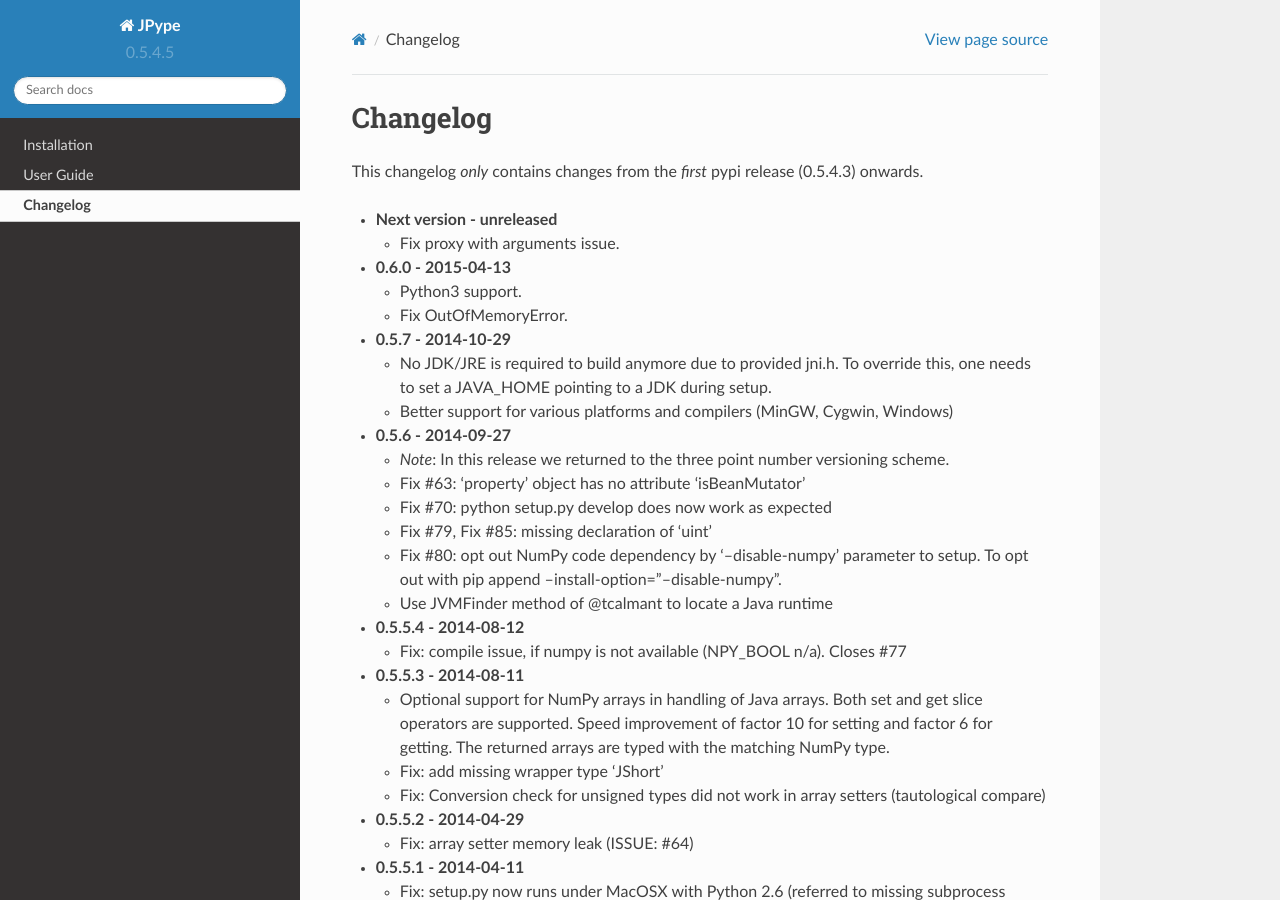
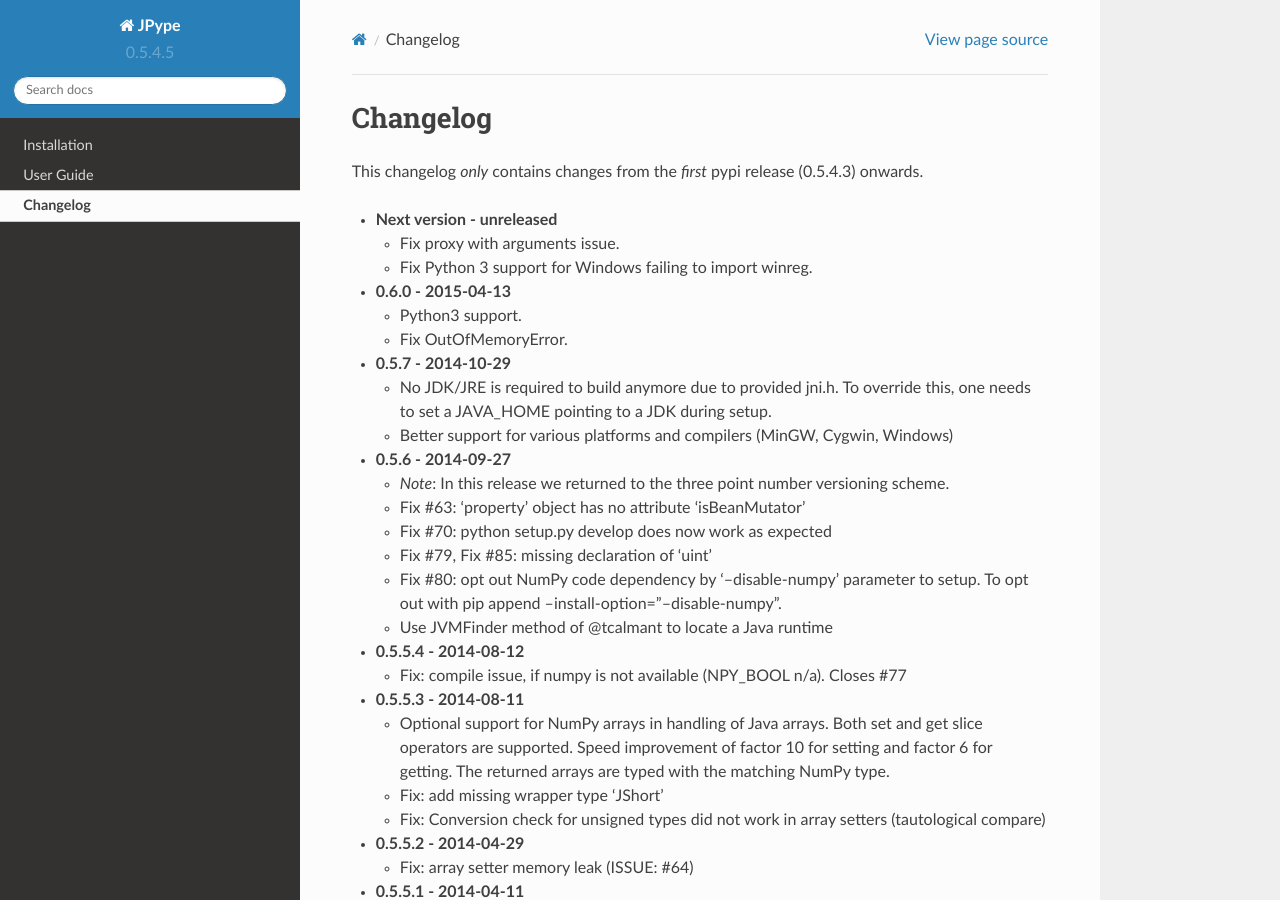
Before and after one commit to jpype-project/jpype, a Sphinx documentation site: the page built from doc/CHANGELOG.rst, in a window 1280 px wide and 900 px high. Built offline with Sphinx 7.4.7 and the Read the Docs theme 2.0.0, drawn with Linux system fonts in a browser that asks for light colours.

Commit message:
Add fix #138 to changelog.

```diff
--- a/doc/CHANGELOG.rst
+++ b/doc/CHANGELOG.rst
@@ -6,6 +6,8 @@
 - **Next version - unreleased**
 
   - Fix proxy with arguments issue.
+
+  - Fix Python 3 support for Windows failing to import winreg.
 
 - **0.6.0 - 2015-04-13**
 
```
